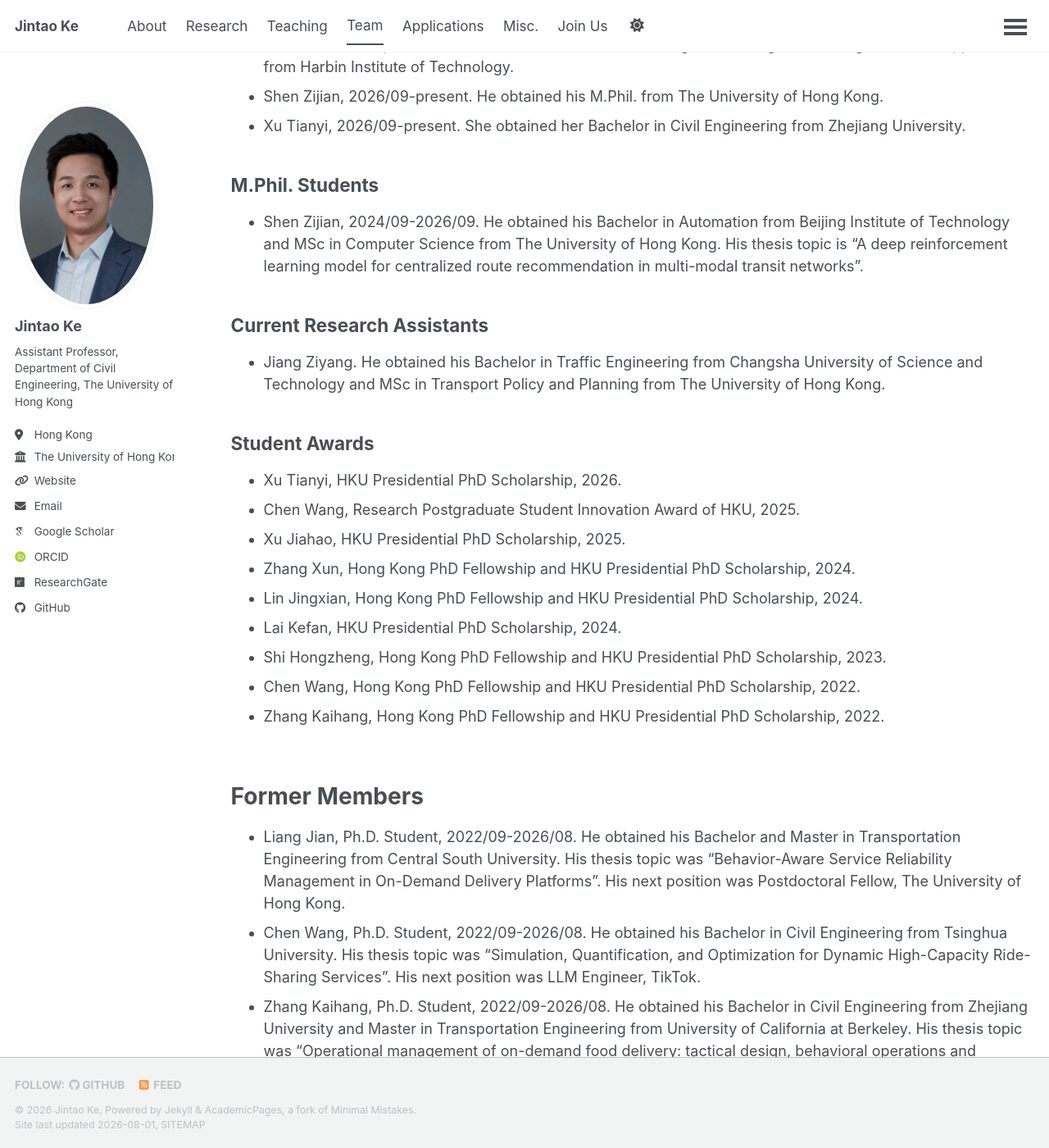
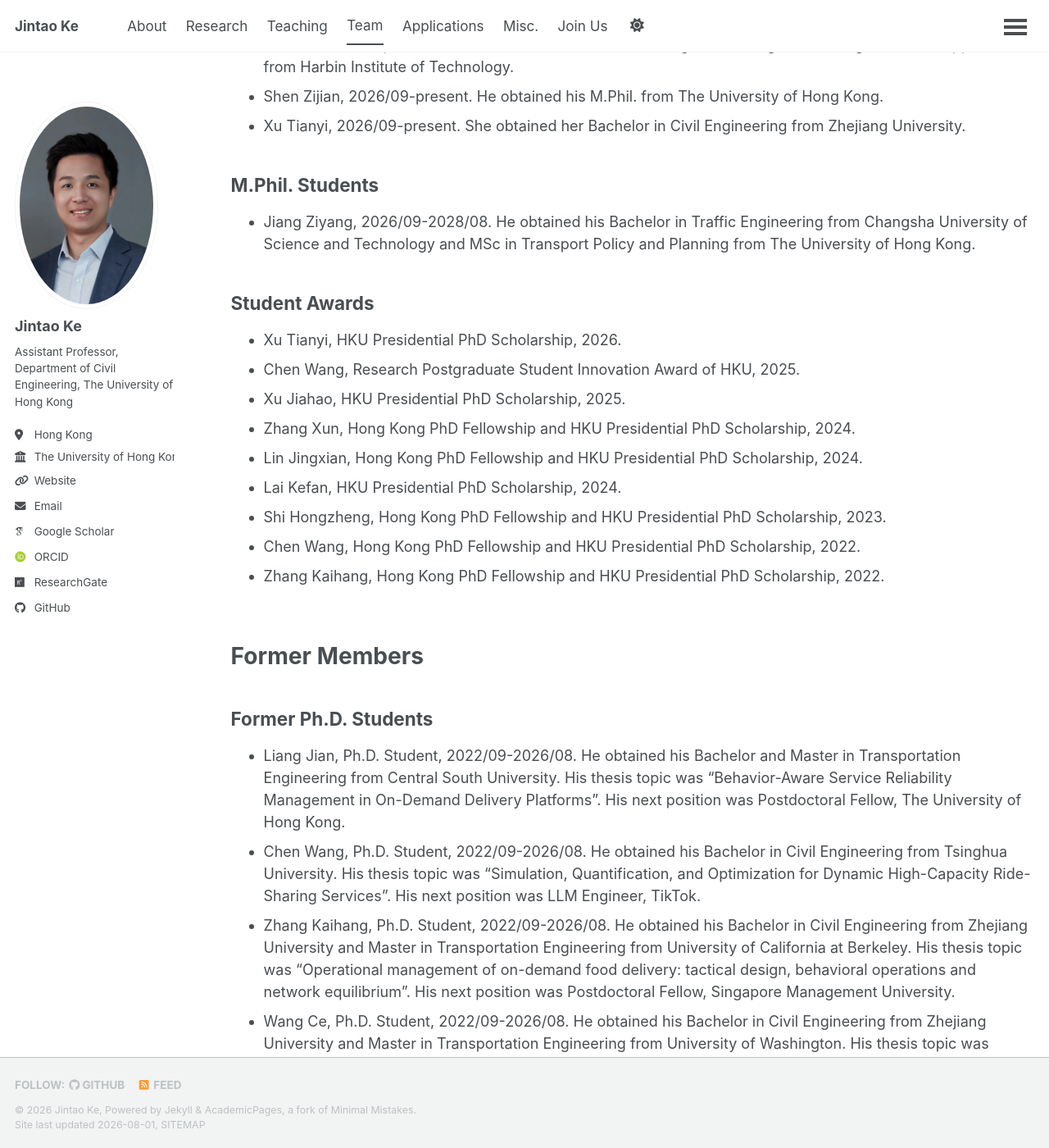
Before and after one commit to hku-kejintao/hku-kejintao.github.io, a Jekyll site: the page built from _pages/team.md, in a window 1280 px wide and 1400 px high, scrolled down 1077 px. Shown: the whole window at 82% size. Built offline with Jekyll 4.4.1, drawn with Linux system fonts in a browser that asks for light colours; some web fonts are replaced; a script that is not in the unit is left out; some of the changed text lies outside the part shown.

Commit message:
Restructure former team roles
Co-authored-by: Cursor <cursoragent@cursor.com>

```diff
--- a/_pages/team.md
+++ b/_pages/team.md
@@ -35,12 +35,7 @@ Ph.D. Students
 M.Phil. Students
 ------
 
-- Shen Zijian, 2024/09-2026/09. He obtained his Bachelor in Automation from Beijing Institute of Technology and MSc in Computer Science from The University of Hong Kong. His thesis topic is "A deep reinforcement learning model for centralized route recommendation in multi-modal transit networks".
-
-Current Research Assistants
-------
-
-- Jiang Ziyang. He obtained his Bachelor in Traffic Engineering from Changsha University of Science and Technology and MSc in Transport Policy and Planning from The University of Hong Kong.
+- Jiang Ziyang, 2026/09-2028/08. He obtained his Bachelor in Traffic Engineering from Changsha University of Science and Technology and MSc in Transport Policy and Planning from The University of Hong Kong.
 
 Student Awards
 ------
@@ -60,10 +55,22 @@ Student Awards
 Former Members
 ======
 
+Former Ph.D. Students
+------
+
 - Liang Jian, Ph.D. Student, 2022/09-2026/08. He obtained his Bachelor and Master in Transportation Engineering from Central South University. His thesis topic was "Behavior-Aware Service Reliability Management in On-Demand Delivery Platforms". His next position was Postdoctoral Fellow, The University of Hong Kong.
 - Chen Wang, Ph.D. Student, 2022/09-2026/08. He obtained his Bachelor in Civil Engineering from Tsinghua University. His thesis topic was "Simulation, Quantification, and Optimization for Dynamic High-Capacity Ride-Sharing Services". His next position was LLM Engineer, TikTok.
 - Zhang Kaihang, Ph.D. Student, 2022/09-2026/08. He obtained his Bachelor in Civil Engineering from Zhejiang University and Master in Transportation Engineering from University of California at Berkeley. His thesis topic was "Operational management of on-demand food delivery: tactical design, behavioral operations and network equilibrium". His next position was Postdoctoral Fellow, Singapore Management University.
 - Wang Ce, Ph.D. Student, 2022/09-2026/08. He obtained his Bachelor in Civil Engineering from Zhejiang University and Master in Transportation Engineering from University of Washington. His thesis topic was "Equilibrium analysis of matching and pricing in ride-hailing markets". His next position was Postdoctoral Fellow, HKUST (GZ campus).
+
+Former M.Phil. Students
+------
+
+- Shen Zijian, M.Phil. Student, 2024/09-2026/09. He obtained his Bachelor in Automation from Beijing Institute of Technology and MSc in Computer Science from The University of Hong Kong. His thesis topic was "A deep reinforcement learning model for centralized route recommendation in multi-modal transit networks". His next position was Ph.D. Student, The University of Hong Kong.
+
+Former Staff
+------
+
 - Shen Zijian, Research Assistant, 2023-2024. He obtained his Bachelor in Automation from Beijing Institute of Technology and MSc in Computer Science from The University of Hong Kong. His next position was M.Phil., The University of Hong Kong.
 - Wang Zhao, Research Assistant, 2023-2025. He obtained his Bachelor in Computer and Data Engineering from City University of Hong Kong and MSc in Computer Science from The University of Hong Kong. His next position was Software Engineer, Lyft.
 - Wang Junheng, Research Assistant, 2023-2024. He obtained his Bachelor in Computer Science and Mathematics from University of Wisconsin-Madison and MSc in Computer Science from The University of Hong Kong. His next position was Ph.D., The University of Hong Kong.
@@ -76,3 +83,4 @@ Former Members
 - Chen Taijie, Research Assistant, 2022-2023. He obtained his Bachelor in Software Engineering from Nankai University and MSc in Computer Science from The University of Hong Kong. His next position was Ph.D., The University of Hong Kong.
 - Li Tianpei, Research Assistant, 2022. He obtained his Bachelor in Industrial Design from South China University of Technology and MSc in Computer Science from The University of Hong Kong. His next position was Ph.D., City University of Hong Kong.
 - Liu Simin, Research Assistant, 2022. He obtained his Bachelor in Mathematics from Harbin Institute of Technology and MSc in Applied Geosciences from The University of Hong Kong. His next position was Ph.D., City University of Hong Kong.
+- Liang Jian, Research Assistant, 2021-2022. He obtained his Bachelor and Master in Transportation Engineering from Central South University. His next position was Ph.D. Student, The University of Hong Kong.
```
